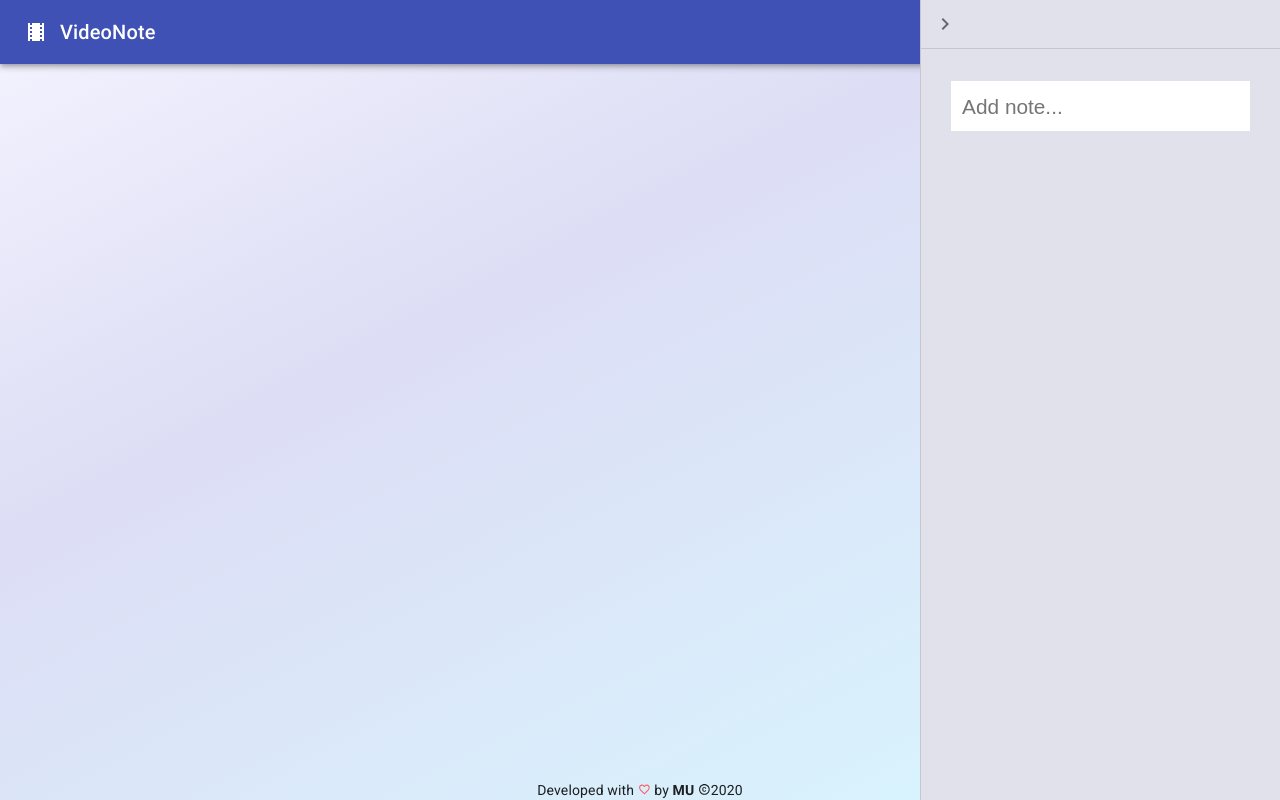
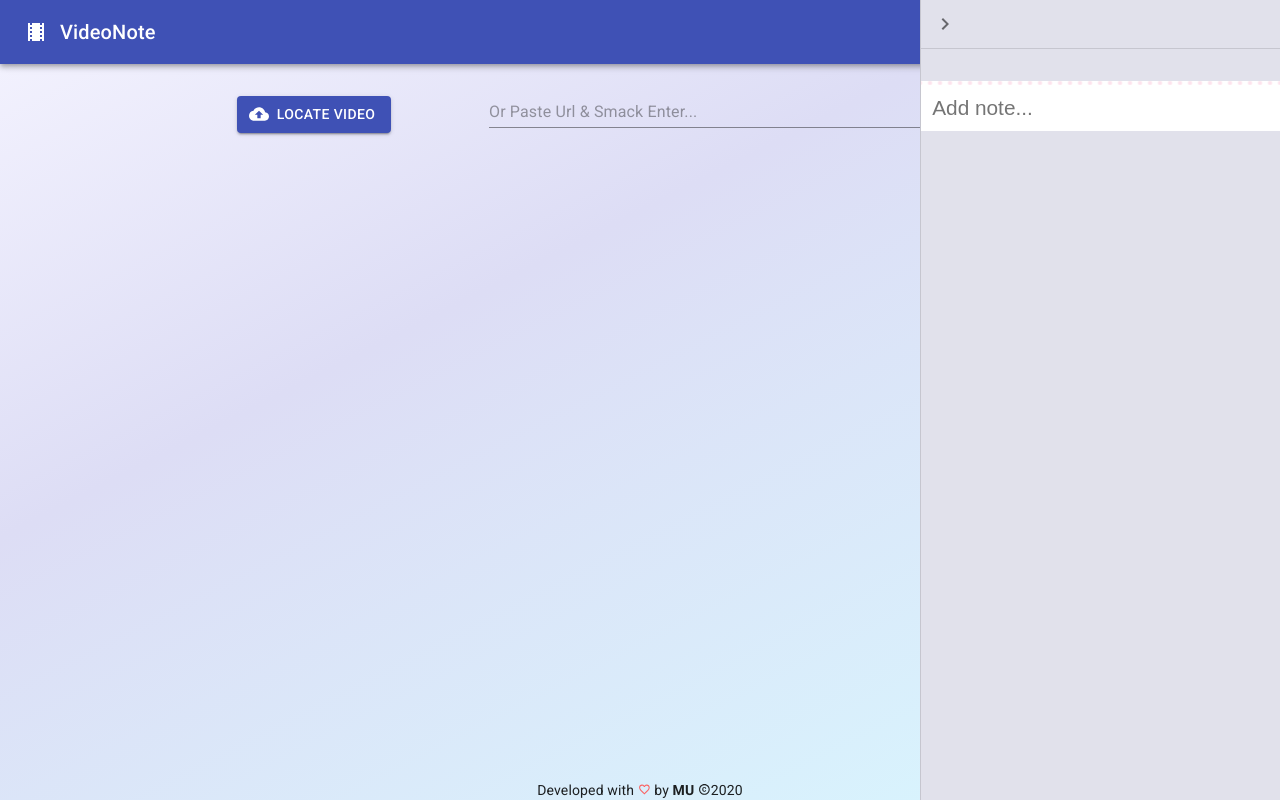
Before and after one commit to joshmu/vn-material_old, a React (Create React App) app: page / in a window 1280 px wide. Both pictures are taken after a click on the button "NOTES". Built offline with nearby package versions, Linux system fonts and the light colour scheme.

Commit message:
timeline, onsubmit

```diff
--- a/src/App.js
+++ b/src/App.js
@@ -1,8 +1,7 @@
 import React from 'react'
 import { BrowserRouter as Router, Route, Switch } from 'react-router-dom'
 
-import { ThemeProvider } from '@material-ui/core'
-import { CssBaseline } from '@material-ui/core'
+import { ThemeProvider, CssBaseline } from '@material-ui/core'
 import theme from './themes/theme'
 
 import Header from './layout/Header'
@@ -15,7 +14,6 @@ import { TodoState } from './context/todo/TodoState'
 
 import Main from './layout/Main'
 import AppPage from './pages/AppPage'
-import VideoPage from './pages/VideoPage'
 import AboutPage from './pages/AboutPage'
 import Notes from './components/Notes/Notes'
 
@@ -40,7 +38,6 @@ function App() {
                 <Main>
                   <Switch>
                     <Route exact path="/" component={AppPage} />
-                    <Route exact path="/video" component={VideoPage} />
                     <Route exact path="/notes" component={Notes} />
                     <Route exact path="/about" component={AboutPage} />
                     <Route component={AppPage} />
--- a/src/components/Notes/Notes.js
+++ b/src/components/Notes/Notes.js
@@ -1,4 +1,4 @@
-import React, { useEffect, useContext } from 'react'
+import React, { useContext } from 'react'
 import { Grid, List } from '@material-ui/core'
 
 // todo: click timestamp on todo input to disable timestamp add
@@ -16,20 +16,16 @@ import { Grid, List } from '@material-ui/core'
 import ActionInput from '../ActionInput/ActionInput'
 import TodoItem from '../TodoItem/TodoItem'
 
-import { playerContext } from '../../context/player/PlayerState'
 import { todoContext } from '../../context/todo/TodoState'
 
 import style from './notes.module.scss'
 
 const Todo = () => {
-  const { newTodo, todos, updateNewTodo, actionInputRef } = useContext(
-    todoContext
-  )
-  const { progress, ready } = useContext(playerContext)
+  const { todos } = useContext(todoContext)
 
   return (
     <Grid container justify="center">
-      <Grid item className={style.notes} xs={10}>
+      <Grid item className={style.notes} xs={12}>
         <ActionInput />
 
         {todos.length > 0 && (
--- a/src/components/Player/Player.js
+++ b/src/components/Player/Player.js
@@ -57,7 +57,7 @@ const Player = () => {
           height="100%"
           config={{
             youtube: {
-              playerVars: { showinfo: 1, autoplay: 0 },
+              playerVars: { showinfo: 1, autoplay: 1 },
               preload: true
             }
           }}
--- a/src/components/SourceLoader.js
+++ b/src/components/SourceLoader.js
@@ -23,8 +23,11 @@ const LoadSource = ({ setInit }) => {
 
   const onSubmit = e => {
     e.preventDefault()
-    loadVideo(url)
-    setInit(true)
+    // prevent submit on blank input
+    if (url.length > 0) {
+      loadVideo(url)
+      setInit(true)
+    }
   }
 
   return (
--- a/src/components/Timeline.js
+++ b/src/components/Timeline.js
@@ -1,4 +1,5 @@
 import React, { useContext } from 'react'
+import { LinearProgress } from '@material-ui/core'
 import { playerContext } from '../context/player/PlayerState'
 
 const Timeline = () => {
@@ -14,13 +15,20 @@ const Timeline = () => {
 
   return (
     <div style={timelineWrapper}>
-      <div
+      <LinearProgress
+        variant="buffer"
+        value={+(progress.played * 100).toFixed(2)}
+        valueBuffer={+(progress.loaded * 100).toFixed(2)}
+        color="secondary"
+      />
+
+      {/* <div
         style={{
           width: `${+(progress.played * 100).toFixed(2)}%`,
           background: 'salmon',
           height: '0.2rem'
         }}
-      ></div>
+      ></div> */}
     </div>
   )
 }
--- a/src/context/player/PlayerState.js
+++ b/src/context/player/PlayerState.js
@@ -24,7 +24,8 @@ const PlayerState = props => {
     nativeControls: false,
     ready: false,
     duration: 0,
-    url: 'https://www.youtube.com/watch?v=hE2Ira-Cwxo',
+    // url: 'https://www.youtube.com/watch?v=hE2Ira-Cwxo',
+    url: null,
     progress: {
       playedSeconds: 0,
       played: 0,
--- a/src/layout/Header.js
+++ b/src/layout/Header.js
@@ -24,7 +24,7 @@ const useStyles = makeStyles(theme => ({
 
 const Header = () => {
   const classes = useStyles()
-  const { toggleOpen, open } = useContext(todoContext)
+  const { toggleOpen } = useContext(todoContext)
   return (
     <AppBar position="static">
       <Toolbar>
@@ -48,14 +48,6 @@ const Header = () => {
           App
         </Button>{' '}
         <Button
-          className={classes.button}
-          color="inherit"
-          component={Link}
-          to="video"
-        >
-          Video
-        </Button>
-        <Button
           color="inherit"
           onClick={() => {
             toggleOpen(true)
--- a/src/pages/AppPage.js
+++ b/src/pages/AppPage.js
@@ -1,5 +1,5 @@
 import React, { useState, useEffect, useContext } from 'react'
-import { makeStyles, Grid } from '@material-ui/core'
+import { Grid } from '@material-ui/core'
 
 import Player from '../components/Player/Player'
 import Notes from '../components/Notes/Notes'
@@ -7,47 +7,7 @@ import SourceLoader from '../components/SourceLoader'
 
 import { playerContext } from '../context/player/PlayerState'
 
-const drawerWidth = 340
-
-const useStyles = makeStyles(theme => ({
-  root: {
-    display: 'flex'
-  },
-  drawer: {
-    width: drawerWidth,
-    flexShrink: 0
-  },
-
-  // drawerHeader: {
-  //   display: 'flex',
-  //   alignItems: 'center',
-  //   padding: theme.spacing(0, 1),
-  //   ...theme.mixins.toolbar,
-  //   justifyContent: 'flex-start'
-  // },
-  content: {
-    // flexGrow: 1,
-    // padding: theme.spacing(3),
-    // transition: theme.transitions.create('margin', {
-    //   easing: theme.transitions.easing.sharp,
-    //   duration: theme.transitions.duration.leavingScreen
-    // }),
-    // marginRight: -drawerWidth,
-    // width: `calc(100% - ${drawerWidth}px)`
-  },
-  contentShift: {
-    // transition: theme.transitions.create('margin', {
-    //   easing: theme.transitions.easing.easeOut,
-    //   duration: theme.transitions.duration.enteringScreen
-    // }),
-    // marginRight: 0,
-    // width: '100%'
-  }
-}))
-
 const AppPage = () => {
-  const classes = useStyles()
-
   const { ready, url } = useContext(playerContext)
   const [init, setInit] = useState(false)
 
@@ -57,12 +17,18 @@ const AppPage = () => {
   }, [url])
 
   return (
-    <Grid container className={classes.root}>
+    <Grid container>
       <Grid item xs={12}>
         {init ? (
           <>
             <Player />
-            {ready && <Notes />}
+            {ready && (
+              <Grid container justify="center">
+                <Grid item md={9}>
+                  <Notes />
+                </Grid>
+              </Grid>
+            )}
           </>
         ) : (
           <SourceLoader setInit={setInit} />
--- a/src/pages/VideoPage.js
+++ /dev/null
@@ -1,35 +0,0 @@
-import React, { useState, useEffect, useContext } from 'react'
-import { Grid } from '@material-ui/core'
-
-import Player from '../components/Player/Player'
-import Notes from '../components/Notes/Notes'
-import SourceLoader from '../components/SourceLoader'
-
-import { playerContext } from '../context/player/PlayerState'
-
-const VideoPage = () => {
-  const { ready, url } = useContext(playerContext)
-  const [init, setInit] = useState(false)
-
-  // remember the previous url when switching route
-  useEffect(() => {
-    if (url) setInit(true)
-  }, [url])
-
-  return (
-    <Grid container>
-      <Grid item xs={12}>
-        {init ? (
-          <>
-            <Player />
-            {ready && <Notes />}
-          </>
-        ) : (
-          <SourceLoader setInit={setInit} />
-        )}
-      </Grid>
-    </Grid>
-  )
-}
-
-export default VideoPage
```
